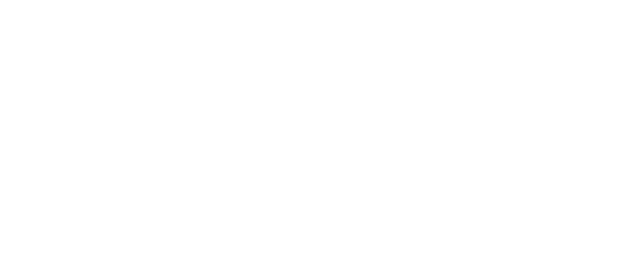
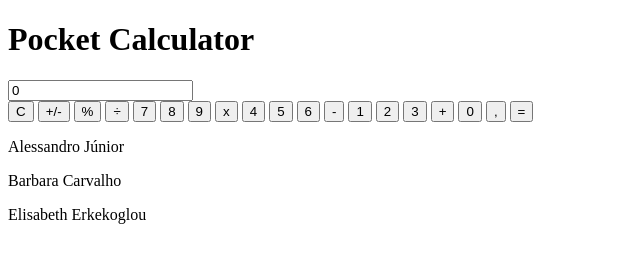
Before and after one commit to basiacarvalho/kreativstorm-project3-calculator, a plain HTML site: page index.html in a window 1280 px wide. Shown: the whole page, without its empty margins (0-640 px from the left). Drawn offline with Linux system fonts and the light colour scheme.

Commit message:
adding html calculator structure

```diff
--- a/index.html
+++ b/index.html
@@ -8,6 +8,37 @@
     <script src="script.js" defer></script>
   </head>
   <body>
-
+    <header class="header">
+      <h1 class="page-title">Pocket Calculator</h1>
+    </header>
+    <main class="calculator">
+      <input class="calculator__display" readonly value="0">
+      <div class="calculator__buttons">
+        <button class="calculator__button calculator__button--grey" onclick="clearDisplay()">C</button>
+        <button class="calculator__button calculator__button--grey" onclick="showOnDisplay('+/-')">+/-</button>
+        <button class="calculator__button calculator__button--grey" onclick="showOnDisplay('%')">%</button>
+        <button class="calculator__button calculator__button--orange" onclick="showOnDisplay('÷')">÷</button>
+        <button class="calculator__button" onclick="showOnDisplay('7')">7</button>
+        <button class="calculator__button" onclick="showOnDisplay('8')">8</button>
+        <button class="calculator__button" onclick="showOnDisplay('9')">9</button>
+        <button class="calculator__button calculator__button--orange" onclick="showOnDisplay('x')">x</button>
+        <button class="calculator__button" onclick="showOnDisplay('4')">4</button>
+        <button class="calculator__button" onclick="showOnDisplay('5')">5</button>
+        <button class="calculator__button" onclick="showOnDisplay('6')">6</button>
+        <button class="calculator__button calculator__button--orange" onclick="showOnDisplay('-')">-</button>
+        <button class="calculator__button" onclick="showOnDisplay('1')">1</button>
+        <button class="calculator__button" onclick="showOnDisplay('2')">2</button>
+        <button class="calculator__button" onclick="showOnDisplay('3')">3</button>
+        <button class="calculator__button calculator__button--orange" onclick="showOnDisplay('+')">+</button>
+        <button class="calculator__button double-space-button" onclick="showOnDisplay('0')">0</button>
+        <button class="calculator__button" onclick="showOnDisplay(',')">,</button>
+        <button class="calculator__button calculator__button--orange" onclick="calculate()">=</button>
+      </div>
+    </main>
+    <footer class="footer">
+      <p class="footer__paragraph">Alessandro Júnior</p>
+      <p class="footer__paragraph">Barbara Carvalho</p>
+      <p class="footer__paragraph">Elisabeth Erkekoglou</p>
+    </footer>
   </body>
 </html>
```
